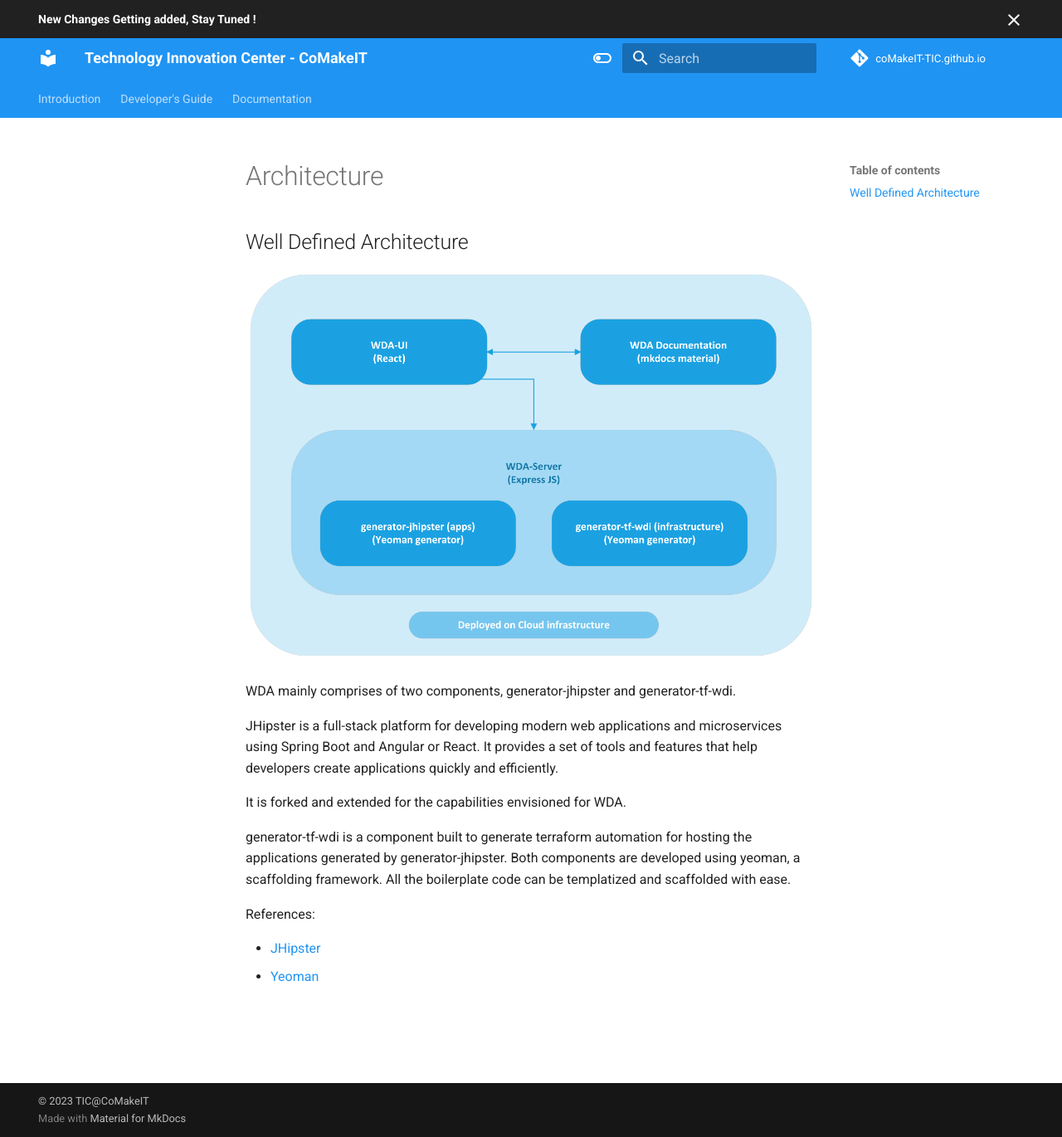
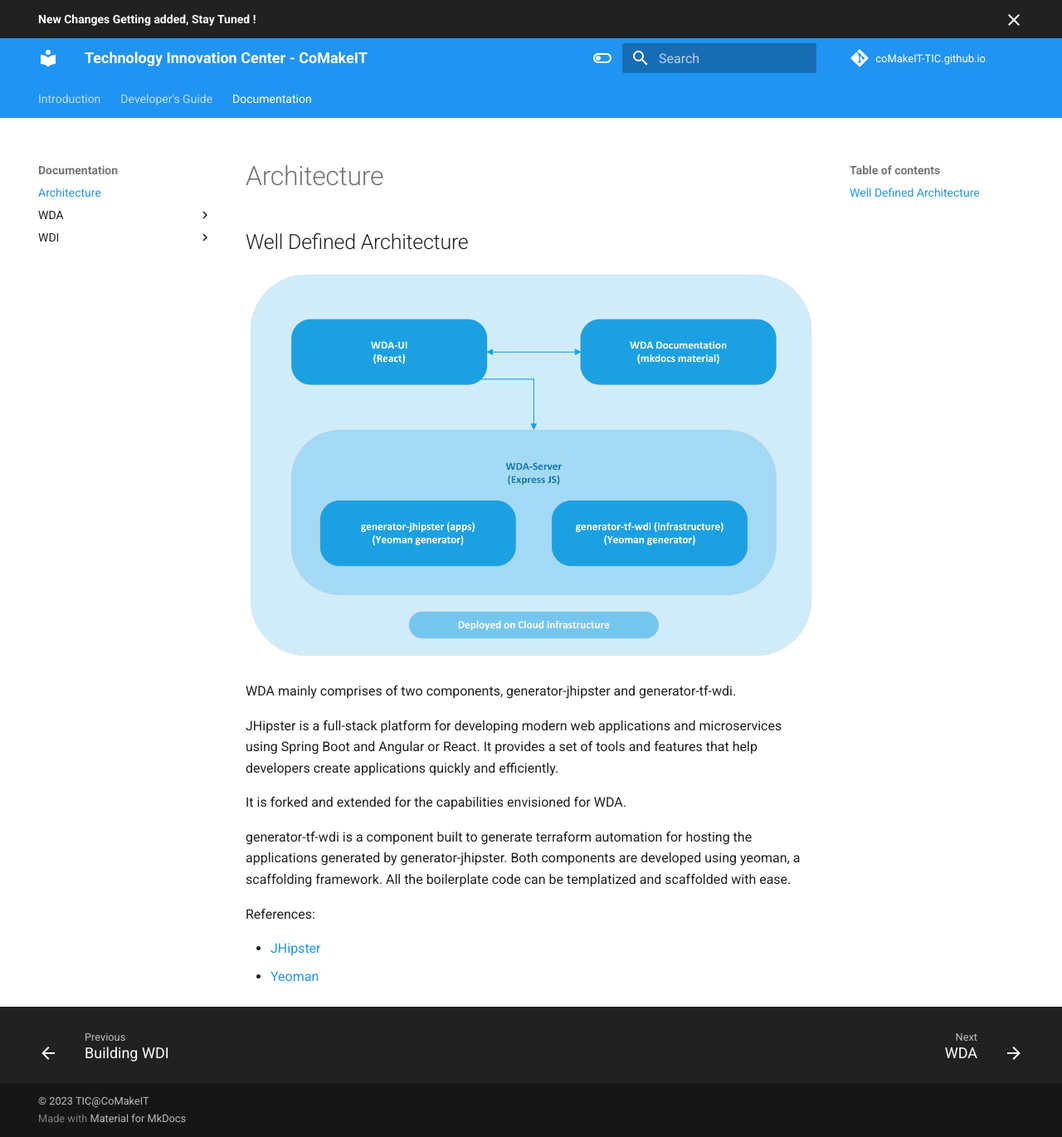
Before and after one commit to tic-oss/tic-oss.github.io, an MkDocs documentation site: the page built from docs/Documentation/concept.md, in a window 1280 px wide and 1370 px high. Shown: the whole window at 83% size. Built offline with MkDocs 1.6.1 and Material for MkDocs 9.7.7, drawn with Linux system fonts in a browser that asks for light colours; comment, search, counter and statistics services are not loaded; some of the changed lines change nothing that is shown.

Commit message:
Update mkdocs.yml

```diff
--- a/mkdocs.yml
+++ b/mkdocs.yml
@@ -68,7 +68,7 @@ nav:
     - Generating-WDI:
       - Building WDI: Developers's Guide/Generating-WDI/buildingWDI.md
   - Documentation:
-    - Architecture: Documentation/Architecture.md
+    - Architecture: Documentation/concept.md
     - WDA:
       - WDA: Documentation/WDA/1.1wda.md
       - Prerequisites: Documentation/WDA/1Preq.md
```
